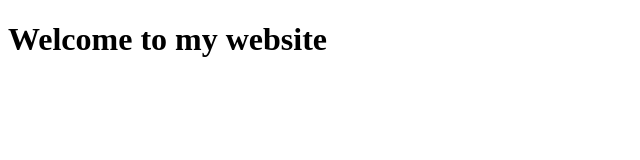
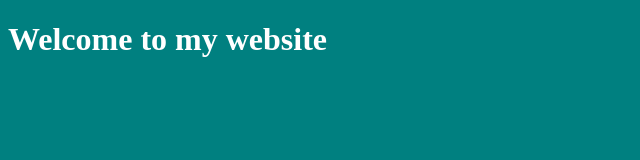
Before and after one commit to edwinchen85/edwinchen85.github.io, a plain HTML site: page index.html in a window 1280 px wide. Shown: the whole page, without its empty margins (0-640 px from the left). Drawn offline with Linux system fonts and the light colour scheme.

Commit message:
Add style to body:

```diff
--- a/index.html
+++ b/index.html
@@ -3,6 +3,7 @@
 <head>
   <meta charset="UTF-8">
   <title>My Website</title>
+  <link rel="stylesheet" href="style.css">
 </head>
 <body>
   <h1>Welcome to my website</h1>
--- /dev/null
+++ b/style.css
@@ -0,0 +1,7 @@
+body {
+  background: teal;
+}
+
+body {
+  color: white;
+}
```
